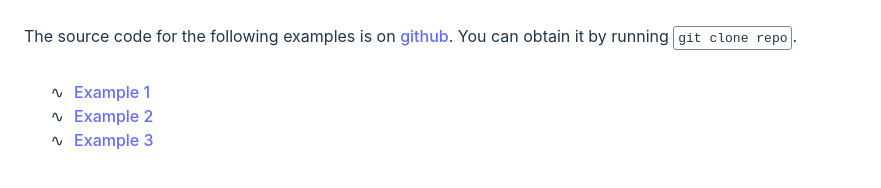
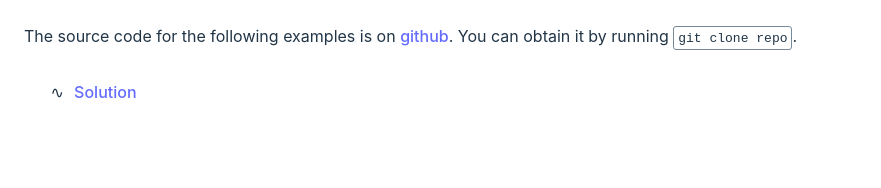
Before and after one commit to laurens-in/WSA-Web-Audio-API, a website built with Vite: page src/index.html in a window 1280 px wide. Shown: the part 114-302 px from the top of the page, without its empty margins (0-881 px from the left). Built offline with nearby package versions, Linux system fonts and the light colour scheme.

Commit message:
update index.html

```diff
--- a/src/index.html
+++ b/src/index.html
@@ -20,9 +20,7 @@
       <code>git clone repo</code>.
     </p>
     <ul>
-      <li><a href="/example1/">Example 1</a></li>
-      <li><a href="/example2/">Example 2</a></li>
-      <li><a href="/example3/">Example 3</a></li>
+      <li><a href="/solution/">Solution</a></li>
     </ul>
     <script type="module" src="/main.js"></script>
   </body>
```
